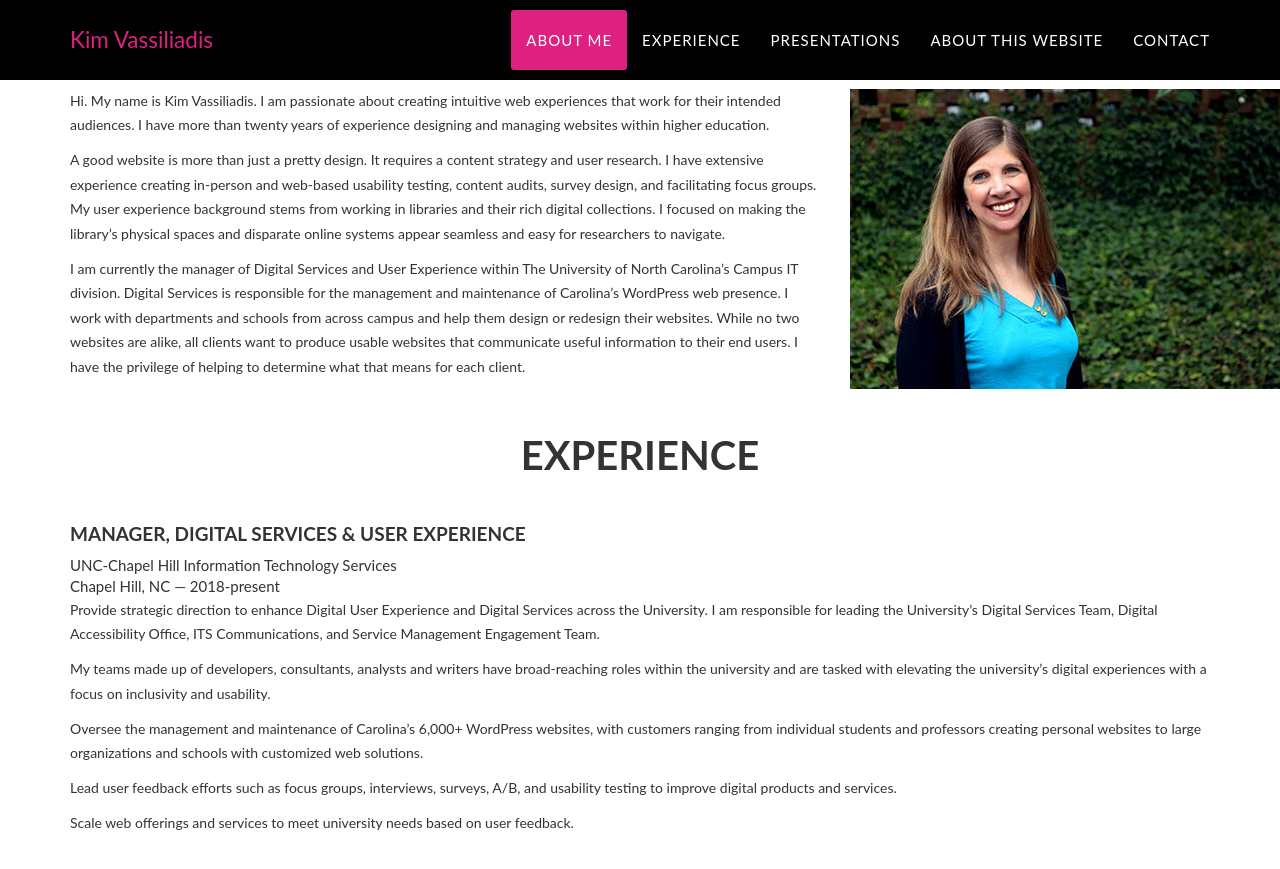
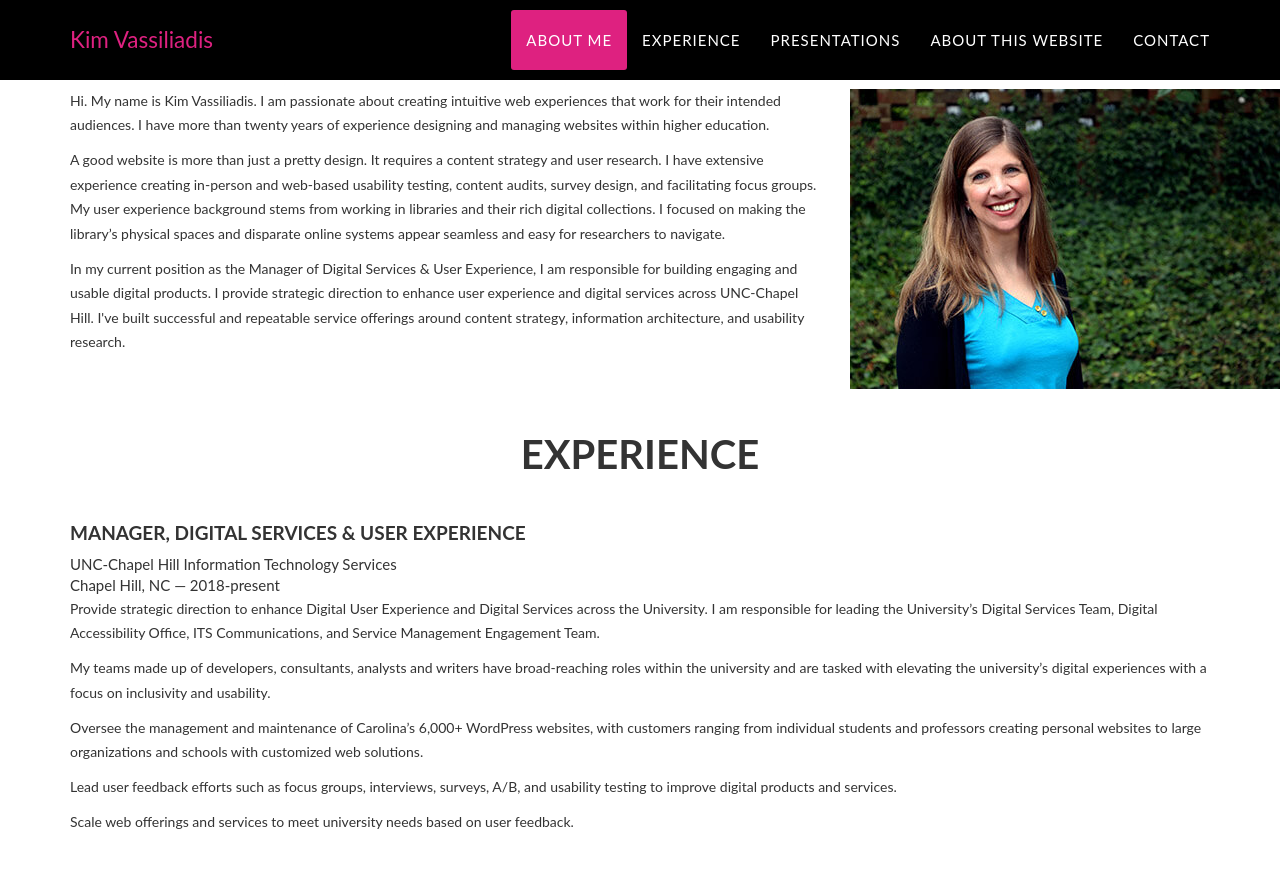
Before and after one commit to kimbrarian/jekyll, a Jekyll site: the page built from index.html, in a window 1280 px wide and 900 px high, scrolled down 832 px. Shown: the top 869 px of the window. Built offline with Jekyll 4.4.1, drawn with Linux system fonts in a browser that asks for light colours.

Commit message:
Update about.html

```diff
--- a/_includes/about.html
+++ b/_includes/about.html
@@ -19,13 +19,17 @@ n <!-- About Section -->
                        I focused on making the library’s physical spaces and disparate online systems appear seamless and easy for
                        researchers to navigate.</p>
 
+                        <p>In my current position as the Manager of Digital Services & User Experience, I am responsible for building engaging and usable digital products.
+                            I provide strategic direction to enhance user experience and digital services across UNC-Chapel Hill. I've built successful and repeatable
+                            service offerings around content strategy, information architecture, and usability research. </p>
 
+                     <!--
                        <p>I am currently the manager of Digital Services and User Experience within The University of North Carolina’s Campus IT
                        division. Digital  Services is responsible for the management and maintenance of Carolina’s WordPress
                       web presence. I work with departments and schools from across campus and help them design or redesign their websites. While
                        no two websites are alike, all clients want to produce usable websites that communicate useful information to
                        their end users. I have the privilege of helping to determine what that means for each client.
-                    </p>
+                    </p> -->
                 </div>
                 <div class="col-xs-12 col-sm-12 col-lg-3">
                     <img src="img/about/Kim-HeadShot.jpg" alt="headshot" />
```
